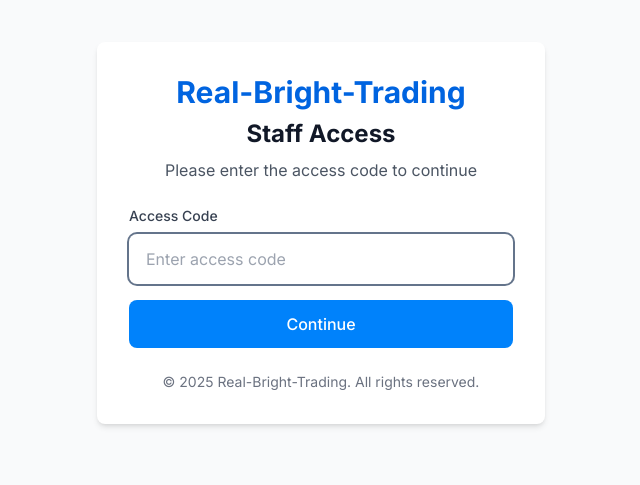
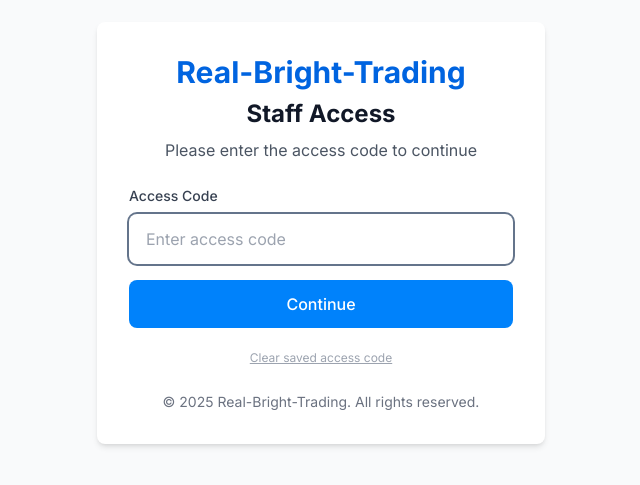
Before and after one commit to hayder75/inventmanager, a Next.js app in the folder frontend/: page /login in a window 1280 px wide. Shown: the part 167-652 px from the top of the page, without its empty margins (319-959 px from the left). Built offline with nearby package versions, Linux system fonts and the light colour scheme; no server answers.

Commit message:
Add access code memory - remember verification to skip access code screen on future logins

```diff
--- a/frontend/src/app/login/page.tsx
+++ b/frontend/src/app/login/page.tsx
@@ -1,10 +1,12 @@
 'use client';
 
-import { useState } from 'react';
+import { useState, useEffect } from 'react';
 import { useRouter } from 'next/navigation';
 import { useAuth } from '@/context/AuthContext';
 import { Eye, EyeOff } from 'lucide-react';
 import api from '@/lib/api';
+
+const ACCESS_CODE_VERIFIED_KEY = 'access_code_verified';
 
 export default function LoginPage() {
   const router = useRouter();
@@ -21,6 +23,14 @@ export default function LoginPage() {
   });
   const [error, setError] = useState('');
 
+  // Check if access code was already verified
+  useEffect(() => {
+    const isVerified = localStorage.getItem(ACCESS_CODE_VERIFIED_KEY);
+    if (isVerified === 'true') {
+      setShowLogin(true);
+    }
+  }, []);
+
   const handleAccessCode = async (e: React.FormEvent) => {
     e.preventDefault();
     setVerifyingCode(true);
@@ -29,6 +39,8 @@ export default function LoginPage() {
     try {
       const response = await api.post('/api/auth/verify-access-code', { accessCode });
       if (response.data.valid) {
+        // Save verification to localStorage so they don't need to enter it again
+        localStorage.setItem(ACCESS_CODE_VERIFIED_KEY, 'true');
         setShowLogin(true);
         setAccessError('');
       } else {
@@ -119,6 +131,18 @@ export default function LoginPage() {
               )}
             </button>
           </form>
+          <div className="mt-4 text-center">
+            <button
+              type="button"
+              onClick={() => {
+                localStorage.removeItem(ACCESS_CODE_VERIFIED_KEY);
+                setShowLogin(false);
+              }}
+              className="text-xs text-gray-400 hover:text-gray-600 underline"
+            >
+              Clear saved access code
+            </button>
+          </div>
           <div className="mt-6 text-center text-sm text-gray-500">
             <p>© 2025 Real-Bright-Trading. All rights reserved.</p>
           </div>
```
